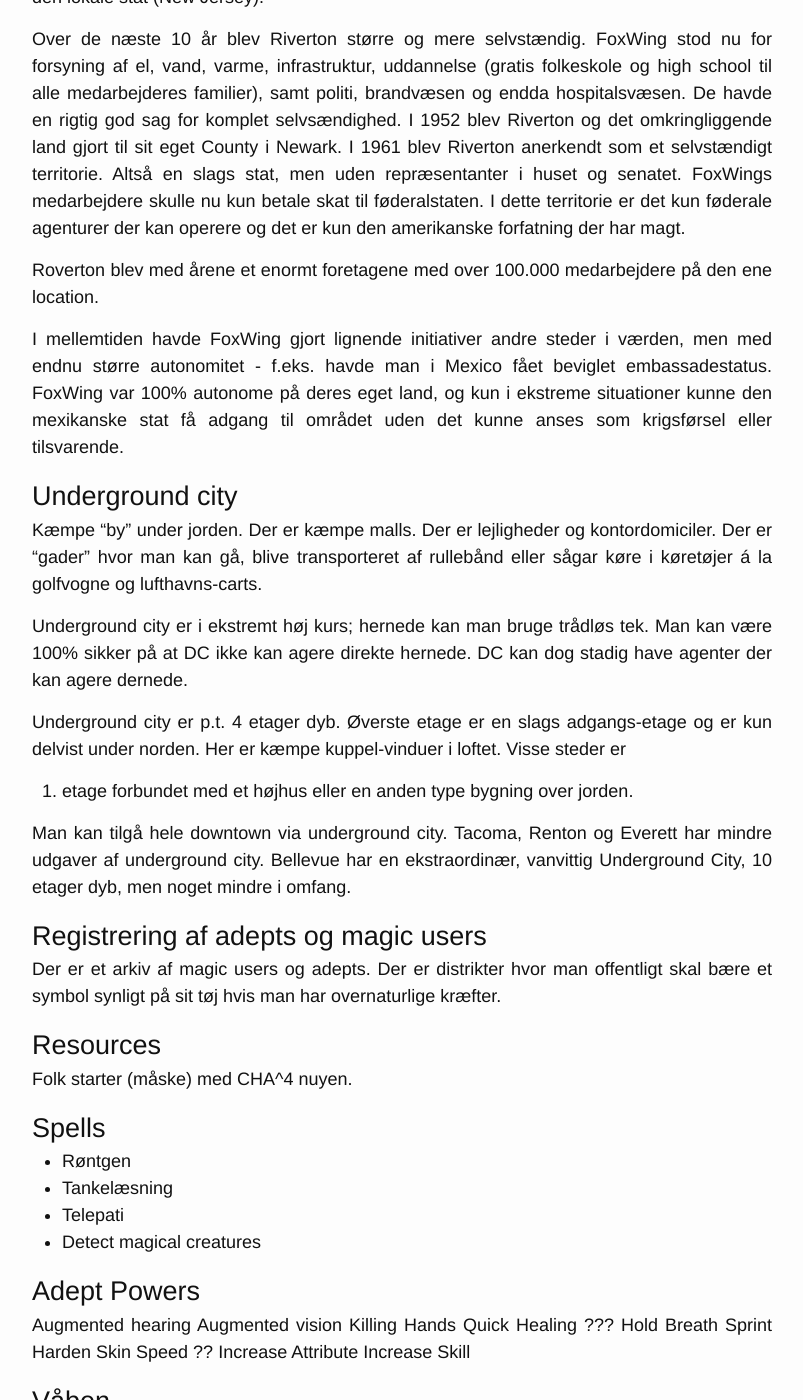
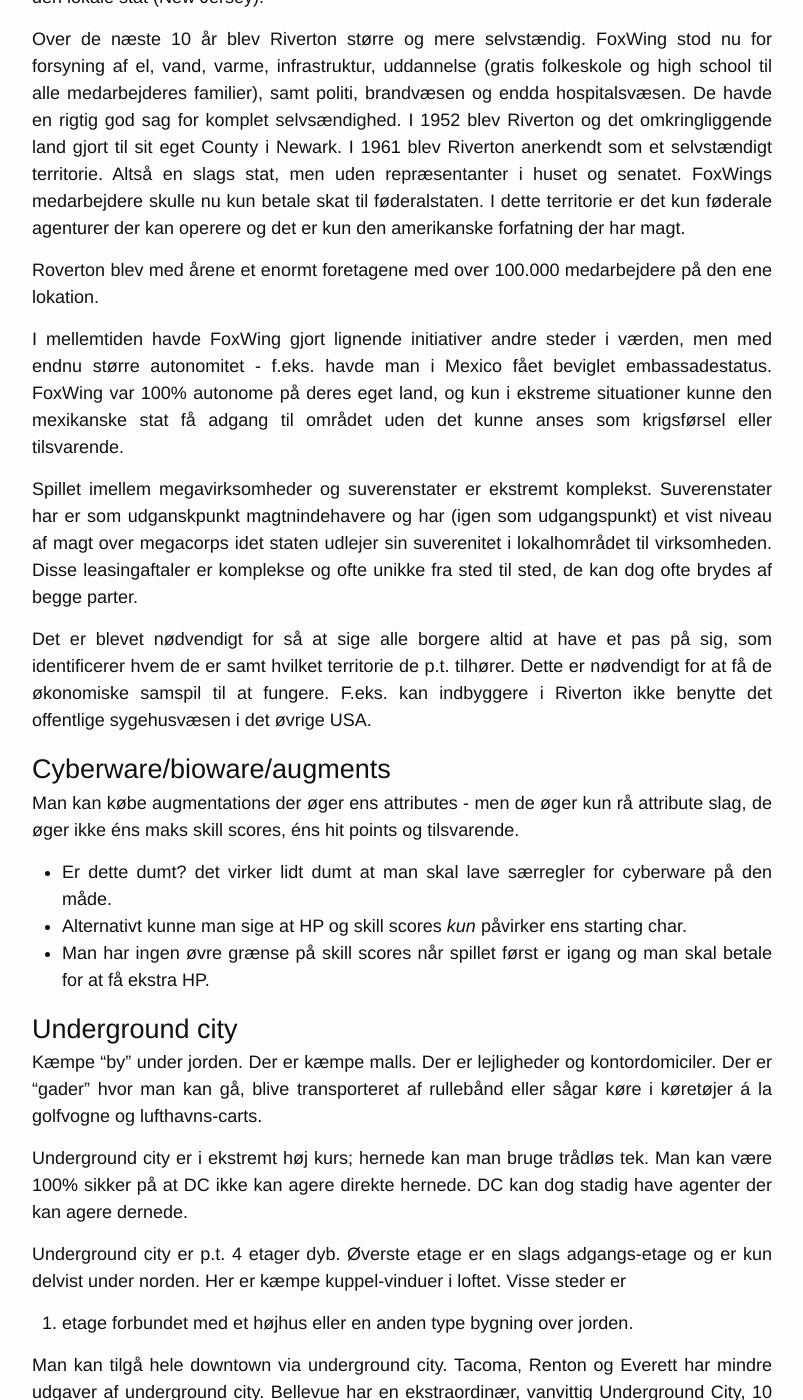
Before and after one commit to moccalotto/kaos, a Jekyll site: the page built from _brainstorms/sr.md, in a window 1280 px wide and 1400 px high, scrolled down 5326 px. Shown: the whole window, without its empty margins (238-1041 px from the left). Built offline with Jekyll 4.4.1, drawn with Linux system fonts in a browser that asks for light colours.

Commit message:
Prøgross

```diff
--- a/_brainstorms/sr.md
+++ b/_brainstorms/sr.md
@@ -247,13 +247,32 @@
 skat til føderalstaten. I dette territorie er det kun føderale agenturer der kan operere
 og det er kun den amerikanske forfatning der har magt.
 
-Roverton blev med årene et enormt foretagene med over 100.000 medarbejdere på den ene location.
+Roverton blev med årene et enormt foretagene med over 100.000 medarbejdere på den ene lokation.
 
 I mellemtiden havde FoxWing gjort lignende initiativer andre steder i værden, men med endnu større
 autonomitet - f.eks. havde man i Mexico fået beviglet embassadestatus. FoxWing var 100% autonome
 på deres eget land, og kun i ekstreme situationer kunne den mexikanske stat få adgang til området
 uden det kunne anses som krigsførsel eller tilsvarende.
 
+Spillet imellem megavirksomheder og suverenstater er ekstremt komplekst. Suverenstater har er som
+udganskpunkt magtnindehavere og har (igen som udgangspunkt) et vist niveau af magt over megacorps
+idet staten udlejer sin suverenitet i lokalhområdet til virksomheden. Disse leasingaftaler er
+komplekse og ofte unikke fra sted til sted, de kan dog ofte brydes af begge parter.
+
+Det er blevet nødvendigt for så at sige alle borgere altid at have et pas på sig, som identificerer
+hvem de er samt hvilket territorie de p.t. tilhører. Dette er nødvendigt for at få de økonomiske
+samspil til at fungere. F.eks. kan indbyggere i Riverton ikke benytte det offentlige sygehusvæsen
+i det øvrige USA.
+
+
+## Cyberware/bioware/augments
+
+Man kan købe augmentations der øger ens attributes - men de øger kun rå attribute slag,
+de øger ikke éns maks skill scores, éns hit points og tilsvarende.
+* Er dette dumt? det virker lidt dumt at man skal lave særregler for cyberware på den måde.
+* Alternativt kunne man sige at HP og skill scores *kun* påvirker ens starting char.
+* Man har ingen øvre grænse på skill scores når spillet først er igang og man skal
+  betale for at få ekstra HP.
 
 ## Underground city
 
```
Also changed, not shown: _rulebook/notes.md (+1 -1 lines).
